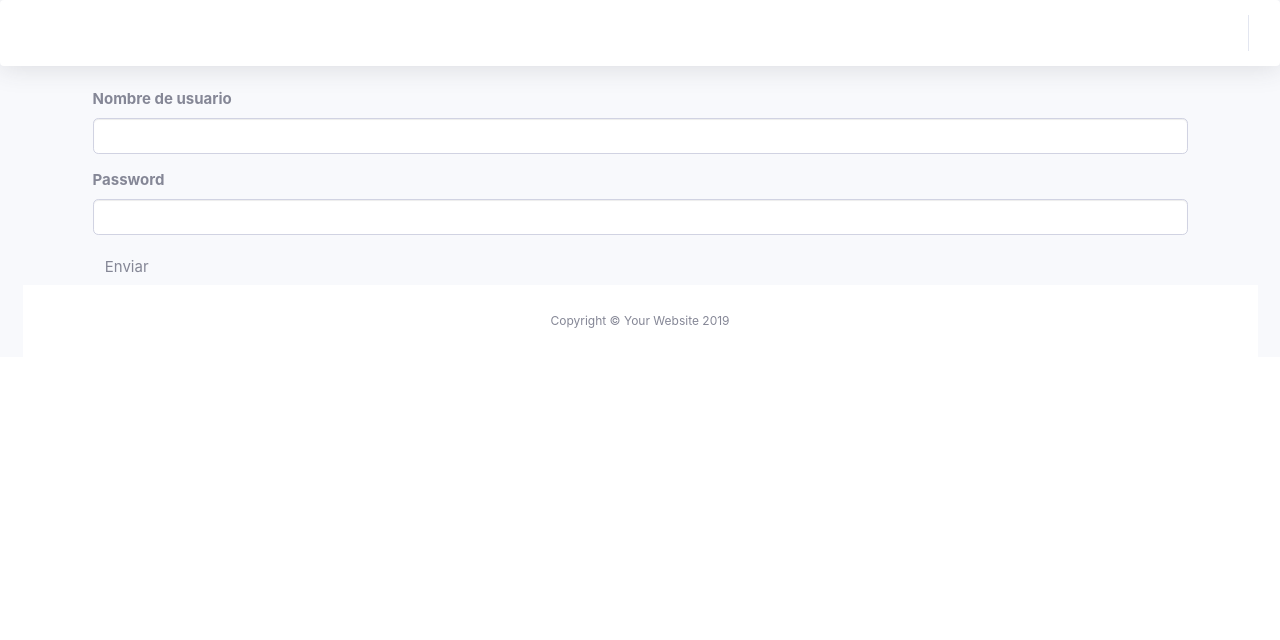
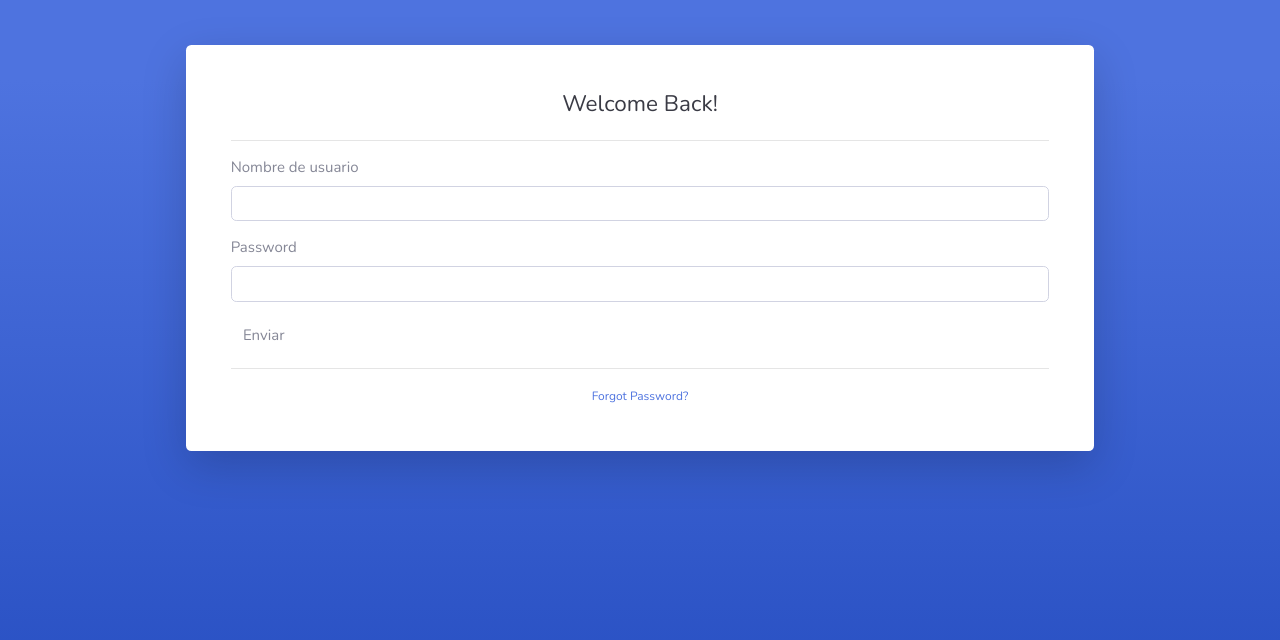
Before and after one commit to RandyViG/Secrecy-for-the-Government, a Flask app: page /auth/login in a window 1280 px wide. Shown: the top 640 px of the page. Run offline with Flask 2, Linux system fonts and the light colour scheme; some libraries are stand-ins or nearby versions.

Commit message:
Interfaz login

```diff
--- a/application/templates/login.html
+++ b/application/templates/login.html
@@ -1,12 +1,55 @@
-{% extends 'base.html' %}
 {% import 'bootstrap/wtf.html' as wtf %}
-{% block title %}
-    {{ super() }}
-    Login
-{% endblock %}
 
-{% block content %}
-<div class="container">
-    {{ wtf.quick_form(login_form) }}
-</div>
-{% endblock %}
+<!DOCTYPE html>
+<html lang="en">
+    <head>
+
+        <meta charset="utf-8">
+        <meta http-equiv="X-UA-Compatible" content="IE=edge">
+        <meta name="viewport" content="width=device-width, initial-scale=1, shrink-to-fit=no">
+        <meta name="description" content="">
+        <meta name="author" content="">
+
+        <title>Login</title>
+
+        <!-- Custom fonts for this template-->
+        <link href="vendor/fontawesome-free/css/all.min.css" rel="stylesheet" type="text/css">
+        <link href="https://fonts.googleapis.com/css?family=Nunito:200,200i,300,300i,400,400i,600,600i,700,700i,800,800i,900,900i" rel="stylesheet">
+
+        <!-- Custom styles for this template-->
+        <link rel="stylesheet" href="{{ url_for('static', filename='sb-admin-2.css')}}">
+
+    </head>
+
+    <body class="bg-gradient-primary">
+        <div class="container">
+            <!-- Outer Row -->
+            <div class="row justify-content-center">
+                <div class="col-xl-10 col-lg-12 col-md-9">
+                    <div class="card o-hidden border-0 shadow-lg my-5">
+                        <div class="card-body p-0">
+                            <!-- Nested Row within Card Body -->
+                            <div class="row">
+                                <div class="col-lg">
+                                    <div class="p-5">
+                                        <div class="text-center">
+                                            <h1 class="h4 text-gray-900 mb-4">Welcome Back!</h1>
+                                        </div>
+                                        <hr>
+                                        <form class="user">
+                                            {{ wtf.quick_form(login_form) }}
+                                        </form>
+                                        <hr>
+                                        <div class="text-center">
+                                            <a class="small" href="#">Forgot Password?</a>
+                                        </div>
+                                    </div>
+                                </div>
+                            </div>
+                        </div>
+                    </div>
+                </div>
+            </div>
+        </div>
+    </body>
+</html>
```
